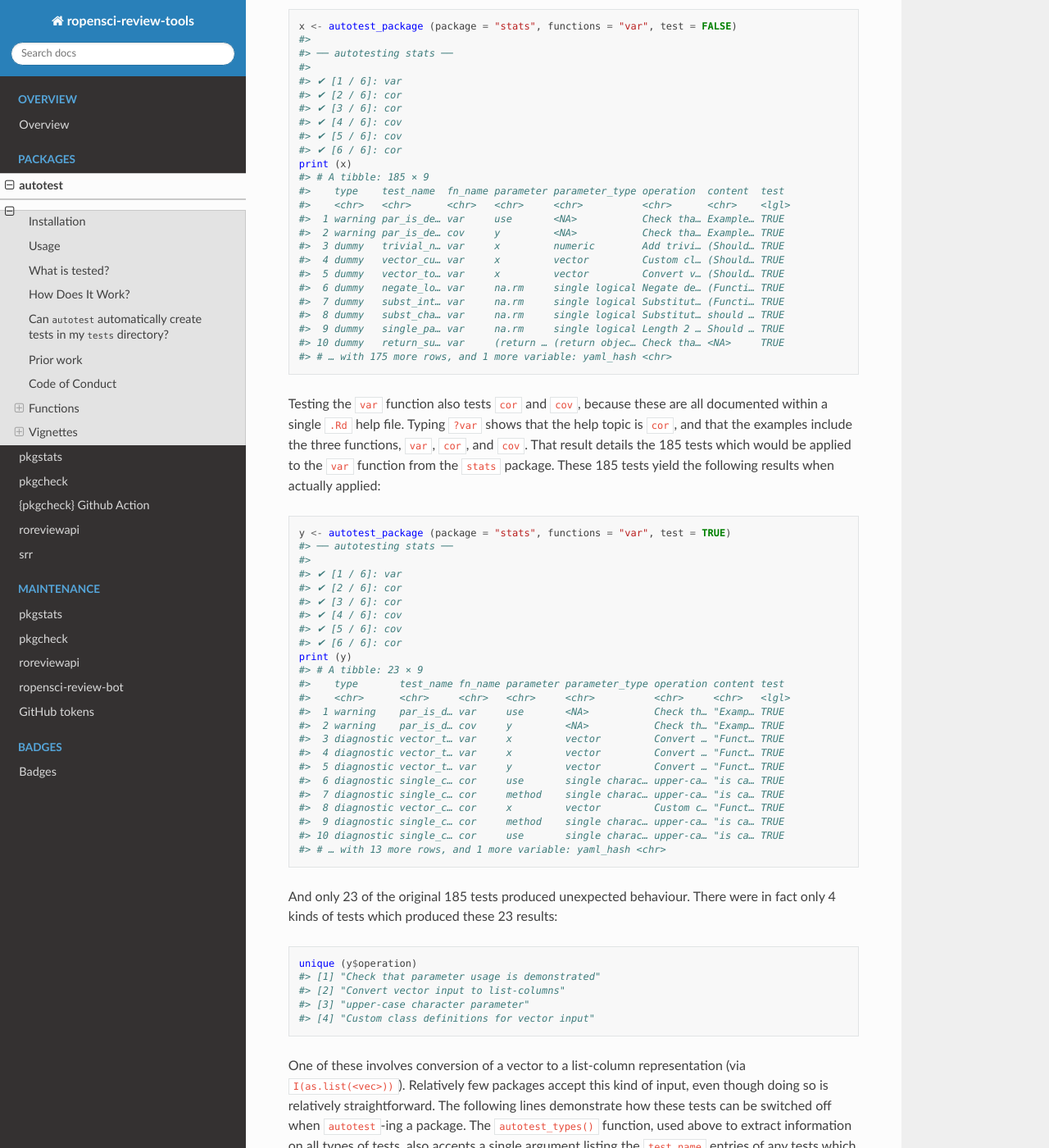
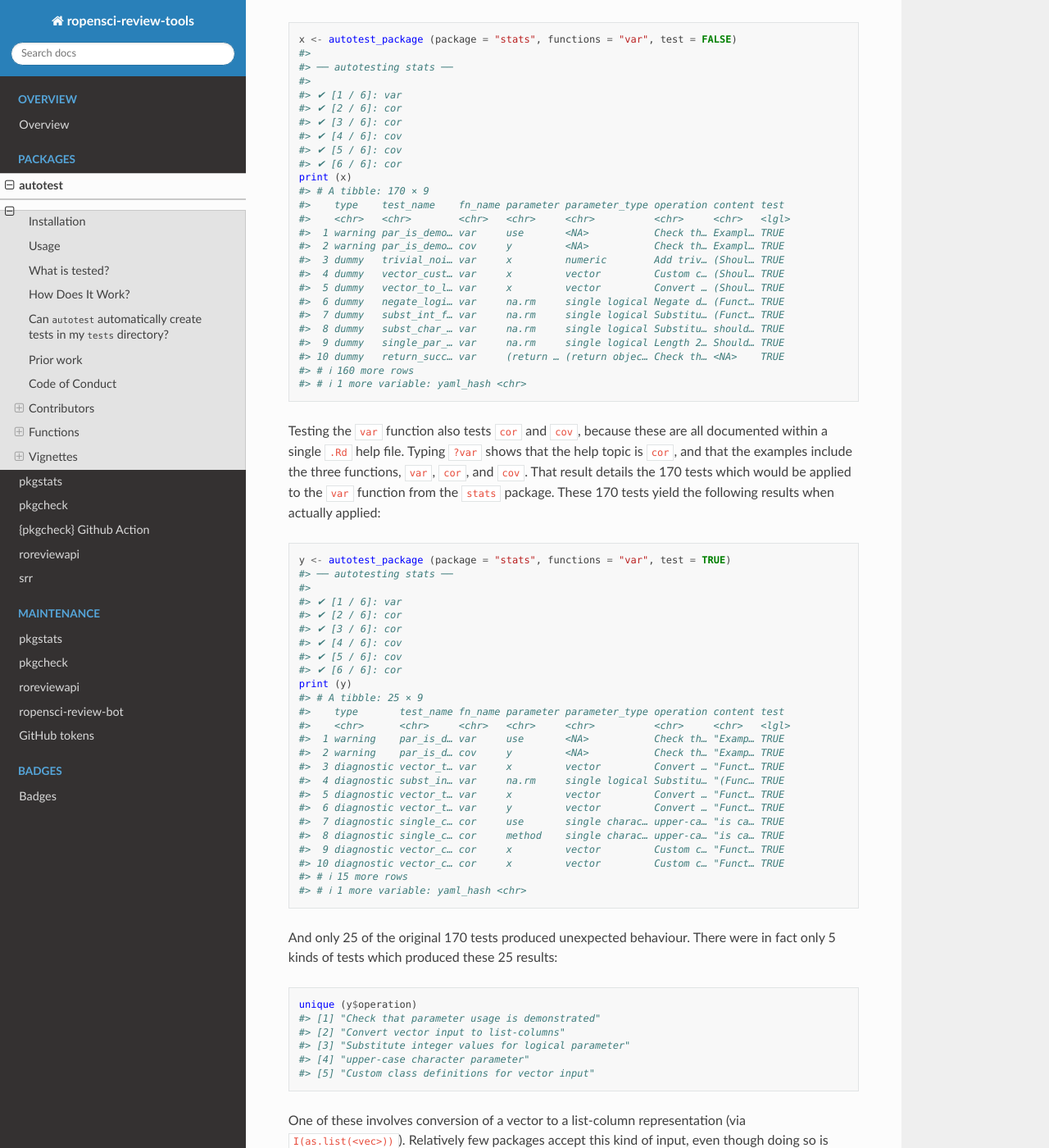
Before and after one commit to ropensci-review-tools/ropensci-review-tools, a Sphinx documentation site: the page built from docs/autotest/autotest.md, in a window 1280 px wide and 1400 px high, scrolled down 2229 px. Shown: the whole window at 82% size. Built offline with Sphinx 7.4.7 and the Read the Docs theme 2.0.0, drawn with Linux system fonts in a browser that asks for light colours; pages that are not in the unit, such as notebooks, are missing from menus; some of the changed text lies outside the part shown.

Commit message:
update autotest docs

````diff
--- a/docs/autotest/autotest.md
+++ b/docs/autotest/autotest.md
@@ -24,15 +24,16 @@
 As shown there, simply enable the universe with
 
 ``` r
-options(repos = c(
+options (repos = c (
     ropenscireviewtools = "https://ropensci-review-tools.r-universe.dev",
-    CRAN = "https://cloud.r-project.org"))
+    CRAN = "https://cloud.r-project.org"
+))
 ```
 
 And then install the usual way with,
 
 ``` r
-install.packages("autotest")
+install.packages ("autotest")
 ```
 
 Alternatively, the package can be installed by running one of the
@@ -40,10 +41,10 @@
 
 ``` r
 # install.packages("remotes")
-remotes::install_git("https://git.sr.ht/~mpadge/autotest")
-remotes::install_bitbucket("mpadge/autotest")
-remotes::install_gitlab("mpadge/autotest")
-remotes::install_github("ropensci-review-tools/autotest")
+remotes::install_git ("https://git.sr.ht/~mpadge/autotest")
+remotes::install_bitbucket ("mpadge/autotest")
+remotes::install_gitlab ("mpadge/autotest")
+remotes::install_github ("ropensci-review-tools/autotest")
 ```
 
 The package can then be loaded the usual way:
@@ -88,19 +89,19 @@
 ``` r
 autotest_types ()
 #> # A tibble: 27 × 8
-#>    type  test_name  fn_name parameter parameter_type operation   content   test
-#>    <chr> <chr>      <chr>   <chr>     <chr>          <chr>       <chr>     <lgl>
-#>  1 dummy rect_as_o… <NA>    <NA>      rectangular    Convert on… "check f… TRUE
-#>  2 dummy rect_comp… <NA>    <NA>      rectangular    Convert on… "expect … TRUE
-#>  3 dummy rect_comp… <NA>    <NA>      rectangular    Convert on… "expect … TRUE
-#>  4 dummy rect_comp… <NA>    <NA>      rectangular    Convert on… "expect … TRUE
-#>  5 dummy extend_re… <NA>    <NA>      rectangular    Extend exi… "(Should… TRUE
-#>  6 dummy replace_r… <NA>    <NA>      rectangular    Replace cl… "(Should… TRUE
-#>  7 dummy vector_to… <NA>    <NA>      vector         Convert ve… "(Should… TRUE
-#>  8 dummy vector_cu… <NA>    <NA>      vector         Custom cla… "(Should… TRUE
-#>  9 dummy double_is… <NA>    <NA>      numeric        Check whet… "int par… TRUE
-#> 10 dummy trivial_n… <NA>    <NA>      numeric        Add trivia… "(Should… TRUE
-#> # … with 17 more rows
+#>    type  test_name      fn_name parameter parameter_type operation content test
+#>    <chr> <chr>          <chr>   <chr>     <chr>          <chr>     <chr>   <lgl>
+#>  1 dummy rect_as_other  <NA>    <NA>      rectangular    Convert … "check… TRUE
+#>  2 dummy rect_compare_… <NA>    <NA>      rectangular    Convert … "expec… TRUE
+#>  3 dummy rect_compare_… <NA>    <NA>      rectangular    Convert … "expec… TRUE
+#>  4 dummy rect_compare_… <NA>    <NA>      rectangular    Convert … "expec… TRUE
+#>  5 dummy extend_rect_c… <NA>    <NA>      rectangular    Extend e… "(Shou… TRUE
+#>  6 dummy replace_rect_… <NA>    <NA>      rectangular    Replace … "(Shou… TRUE
+#>  7 dummy vector_to_lis… <NA>    <NA>      vector         Convert … "(Shou… TRUE
+#>  8 dummy vector_custom… <NA>    <NA>      vector         Custom c… "(Shou… TRUE
+#>  9 dummy double_is_int  <NA>    <NA>      numeric        Check wh… "int p… TRUE
+#> 10 dummy trivial_noise  <NA>    <NA>      numeric        Add triv… "(Shou… TRUE
+#> # ℹ 17 more rows
 ```
 
 That functions returns a [`tibble`](https://tibble.tidyverse.org)
@@ -136,28 +137,29 @@
 #> ✔ [5 / 6]: cov
 #> ✔ [6 / 6]: cor
 print (x)
-#> # A tibble: 185 × 9
-#>    type    test_name  fn_name parameter parameter_type operation  content  test
-#>    <chr>   <chr>      <chr>   <chr>     <chr>          <chr>      <chr>    <lgl>
-#>  1 warning par_is_de… var     use       <NA>           Check tha… Example… TRUE
-#>  2 warning par_is_de… cov     y         <NA>           Check tha… Example… TRUE
-#>  3 dummy   trivial_n… var     x         numeric        Add trivi… (Should… TRUE
-#>  4 dummy   vector_cu… var     x         vector         Custom cl… (Should… TRUE
-#>  5 dummy   vector_to… var     x         vector         Convert v… (Should… TRUE
-#>  6 dummy   negate_lo… var     na.rm     single logical Negate de… (Functi… TRUE
-#>  7 dummy   subst_int… var     na.rm     single logical Substitut… (Functi… TRUE
-#>  8 dummy   subst_cha… var     na.rm     single logical Substitut… should … TRUE
-#>  9 dummy   single_pa… var     na.rm     single logical Length 2 … Should … TRUE
-#> 10 dummy   return_su… var     (return … (return objec… Check tha… <NA>     TRUE
-#> # … with 175 more rows, and 1 more variable: yaml_hash <chr>
+#> # A tibble: 170 × 9
+#>    type    test_name    fn_name parameter parameter_type operation content test
+#>    <chr>   <chr>        <chr>   <chr>     <chr>          <chr>     <chr>   <lgl>
+#>  1 warning par_is_demo… var     use       <NA>           Check th… Exampl… TRUE
+#>  2 warning par_is_demo… cov     y         <NA>           Check th… Exampl… TRUE
+#>  3 dummy   trivial_noi… var     x         numeric        Add triv… (Shoul… TRUE
+#>  4 dummy   vector_cust… var     x         vector         Custom c… (Shoul… TRUE
+#>  5 dummy   vector_to_l… var     x         vector         Convert … (Shoul… TRUE
+#>  6 dummy   negate_logi… var     na.rm     single logical Negate d… (Funct… TRUE
+#>  7 dummy   subst_int_f… var     na.rm     single logical Substitu… (Funct… TRUE
+#>  8 dummy   subst_char_… var     na.rm     single logical Substitu… should… TRUE
+#>  9 dummy   single_par_… var     na.rm     single logical Length 2… Should… TRUE
+#> 10 dummy   return_succ… var     (return … (return objec… Check th… <NA>    TRUE
+#> # ℹ 160 more rows
+#> # ℹ 1 more variable: yaml_hash <chr>
 ```
 
 Testing the `var` function also tests `cor` and `cov`, because these are
 all documented within a single `.Rd` help file. Typing `?var` shows that
 the help topic is `cor`, and that the examples include the three
-functions, `var`, `cor`, and `cov`. That result details the 185 tests
+functions, `var`, `cor`, and `cov`. That result details the 170 tests
 which would be applied to the `var` function from the `stats` package.
-These 185 tests yield the following results when actually applied:
+These 170 tests yield the following results when actually applied:
 
 ``` r
 y <- autotest_package (package = "stats", functions = "var", test = TRUE)
@@ -170,32 +172,34 @@
 #> ✔ [5 / 6]: cov
 #> ✔ [6 / 6]: cor
 print (y)
-#> # A tibble: 23 × 9
+#> # A tibble: 25 × 9
 #>    type       test_name fn_name parameter parameter_type operation content test
 #>    <chr>      <chr>     <chr>   <chr>     <chr>          <chr>     <chr>   <lgl>
 #>  1 warning    par_is_d… var     use       <NA>           Check th… "Examp… TRUE
 #>  2 warning    par_is_d… cov     y         <NA>           Check th… "Examp… TRUE
 #>  3 diagnostic vector_t… var     x         vector         Convert … "Funct… TRUE
-#>  4 diagnostic vector_t… var     x         vector         Convert … "Funct… TRUE
-#>  5 diagnostic vector_t… var     y         vector         Convert … "Funct… TRUE
-#>  6 diagnostic single_c… cor     use       single charac… upper-ca… "is ca… TRUE
-#>  7 diagnostic single_c… cor     method    single charac… upper-ca… "is ca… TRUE
-#>  8 diagnostic vector_c… cor     x         vector         Custom c… "Funct… TRUE
-#>  9 diagnostic single_c… cor     method    single charac… upper-ca… "is ca… TRUE
-#> 10 diagnostic single_c… cor     use       single charac… upper-ca… "is ca… TRUE
-#> # … with 13 more rows, and 1 more variable: yaml_hash <chr>
+#>  4 diagnostic subst_in… var     na.rm     single logical Substitu… "(Func… TRUE
+#>  5 diagnostic vector_t… var     x         vector         Convert … "Funct… TRUE
+#>  6 diagnostic vector_t… var     y         vector         Convert … "Funct… TRUE
+#>  7 diagnostic single_c… cor     use       single charac… upper-ca… "is ca… TRUE
+#>  8 diagnostic single_c… cor     method    single charac… upper-ca… "is ca… TRUE
+#>  9 diagnostic vector_c… cor     x         vector         Custom c… "Funct… TRUE
+#> 10 diagnostic vector_c… cor     x         vector         Custom c… "Funct… TRUE
+#> # ℹ 15 more rows
+#> # ℹ 1 more variable: yaml_hash <chr>
 ```
 
-And only 23 of the original 185 tests produced unexpected behaviour.
-There were in fact only 4 kinds of tests which produced these 23
+And only 25 of the original 170 tests produced unexpected behaviour.
+There were in fact only 5 kinds of tests which produced these 25
 results:
 
 ``` r
 unique (y$operation)
 #> [1] "Check that parameter usage is demonstrated"
 #> [2] "Convert vector input to list-columns"
-#> [3] "upper-case character parameter"
-#> [4] "Custom class definitions for vector input"
+#> [3] "Substitute integer values for logical parameter"
+#> [4] "upper-case character parameter"
+#> [5] "Custom class definitions for vector input"
 ```
 
 One of these involves conversion of a vector to a list-column
@@ -209,8 +213,10 @@
 
 ``` r
 types <- autotest_types (notest = "vector_to_list_col")
-y <- autotest_package (package = "stats", functions = "var",
-                       test = TRUE, test_data = types)
+y <- autotest_package (
+    package = "stats", functions = "var",
+    test = TRUE, test_data = types
+)
 #> ── autotesting stats ──
 #>
 #> ✔ [1 / 6]: var
@@ -220,20 +226,21 @@
 #> ✔ [5 / 6]: cov
 #> ✔ [6 / 6]: cor
 print (y)
-#> # A tibble: 28 × 9
+#> # A tibble: 22 × 9
 #>    type       test_name fn_name parameter parameter_type operation content test
 #>    <chr>      <chr>     <chr>   <chr>     <chr>          <chr>     <chr>   <lgl>
 #>  1 warning    par_is_d… var     use       <NA>           Check th… Exampl… TRUE
 #>  2 warning    par_is_d… cov     y         <NA>           Check th… Exampl… TRUE
-#>  3 diagnostic single_c… cor     use       single charac… upper-ca… is cas… TRUE
-#>  4 diagnostic single_c… cor     method    single charac… upper-ca… is cas… TRUE
-#>  5 diagnostic vector_c… cor     x         vector         Custom c… Functi… TRUE
-#>  6 diagnostic single_c… cor     method    single charac… upper-ca… is cas… TRUE
-#>  7 diagnostic single_c… cor     use       single charac… upper-ca… is cas… TRUE
-#>  8 diagnostic single_c… cor     use       single charac… upper-ca… is cas… TRUE
-#>  9 diagnostic single_c… cor     method    single charac… upper-ca… is cas… TRUE
-#> 10 diagnostic vector_c… cov     x         vector         Custom c… Functi… TRUE
-#> # … with 18 more rows, and 1 more variable: yaml_hash <chr>
+#>  3 diagnostic subst_in… var     na.rm     single logical Substitu… (Funct… TRUE
+#>  4 diagnostic single_c… cor     use       single charac… upper-ca… is cas… TRUE
+#>  5 diagnostic single_c… cor     method    single charac… upper-ca… is cas… TRUE
+#>  6 diagnostic vector_c… cor     x         vector         Custom c… Functi… TRUE
+#>  7 diagnostic vector_c… cor     x         vector         Custom c… Functi… TRUE
+#>  8 diagnostic single_c… cor     method    single charac… upper-ca… is cas… TRUE
+#>  9 diagnostic single_c… cor     use       single charac… upper-ca… is cas… TRUE
+#> 10 diagnostic single_c… cor     use       single charac… upper-ca… is cas… TRUE
+#> # ℹ 12 more rows
+#> # ℹ 1 more variable: yaml_hash <chr>
 ```
 
 Those tests are still returned from `autotest_package()`, but with
@@ -266,6 +273,146 @@
 Conduct](https://ropensci.org/code-of-conduct/). By contributing to this
 project, you agree to abide by its terms.
 
+## Contributors
+
+<!-- ALL-CONTRIBUTORS-LIST:START - Do not remove or modify this section -->
+<!-- prettier-ignore-start -->
+<!-- markdownlint-disable -->
+
+All contributions to this project are gratefully acknowledged using the
+[`allcontributors`
+package](https://github.com/ropenscilabs/allcontributors) following the
+[all-contributors](https://allcontributors.org) specification.
+Contributions of any kind are welcome!
+
+### Code
+
+<table>
+<tr>
+<td align="center">
+<a href="https://github.com/mpadge">
+<img src="https://avatars.githubusercontent.com/u/6697851?v=4" width="100px;" alt=""/>
+</a><br>
+<a href="https://github.com/ropensci-review-tools/autotest/commits?author=mpadge">mpadge</a>
+</td>
+<td align="center">
+<a href="https://github.com/helske">
+<img src="https://avatars.githubusercontent.com/u/1560448?v=4" width="100px;" alt=""/>
+</a><br>
+<a href="https://github.com/ropensci-review-tools/autotest/commits?author=helske">helske</a>
+</td>
+<td align="center">
+<a href="https://github.com/maelle">
+<img src="https://avatars.githubusercontent.com/u/8360597?v=4" width="100px;" alt=""/>
+</a><br>
+<a href="https://github.com/ropensci-review-tools/autotest/commits?author=maelle">maelle</a>
+</td>
+<td align="center">
+<a href="https://github.com/simpar1471">
+<img src="https://avatars.githubusercontent.com/u/65285181?v=4" width="100px;" alt=""/>
+</a><br>
+<a href="https://github.com/ropensci-review-tools/autotest/commits?author=simpar1471">simpar1471</a>
+</td>
+</tr>
+</table>
+
+### Issue Authors
+
+<table>
+<tr>
+<td align="center">
+<a href="https://github.com/noamross">
+<img src="https://avatars.githubusercontent.com/u/571752?v=4" width="100px;" alt=""/>
+</a><br>
+<a href="https://github.com/ropensci-review-tools/autotest/issues?q=is%3Aissue+author%3Anoamross">noamross</a>
+</td>
+<td align="center">
+<a href="https://github.com/njtierney">
+<img src="https://avatars.githubusercontent.com/u/6488485?u=3eacd57f61342d1c3cecd5c8ac741b1c4897e1de&v=4" width="100px;" alt=""/>
+</a><br>
+<a href="https://github.com/ropensci-review-tools/autotest/issues?q=is%3Aissue+author%3Anjtierney">njtierney</a>
+</td>
+<td align="center">
+<a href="https://github.com/JeffreyRStevens">
+<img src="https://avatars.githubusercontent.com/u/51374986?u=aaa90c8bc7973213aa29cbf69a821bf18ee9bedf&v=4" width="100px;" alt=""/>
+</a><br>
+<a href="https://github.com/ropensci-review-tools/autotest/issues?q=is%3Aissue+author%3AJeffreyRStevens">JeffreyRStevens</a>
+</td>
+<td align="center">
+<a href="https://github.com/bbolker">
+<img src="https://avatars.githubusercontent.com/u/78918?v=4" width="100px;" alt=""/>
+</a><br>
+<a href="https://github.com/ropensci-review-tools/autotest/issues?q=is%3Aissue+author%3Abbolker">bbolker</a>
+</td>
+<td align="center">
+<a href="https://github.com/mattfidler">
+<img src="https://avatars.githubusercontent.com/u/514778?u=9b4cbf14caf7dca48a1696eefbdc2ac50a6f6507&v=4" width="100px;" alt=""/>
+</a><br>
+<a href="https://github.com/ropensci-review-tools/autotest/issues?q=is%3Aissue+author%3Amattfidler">mattfidler</a>
+</td>
+<td align="center">
+<a href="https://github.com/kieranjmartin">
+<img src="https://avatars.githubusercontent.com/u/15383022?v=4" width="100px;" alt=""/>
+</a><br>
+<a href="https://github.com/ropensci-review-tools/autotest/issues?q=is%3Aissue+author%3Akieranjmartin">kieranjmartin</a>
+</td>
+<td align="center">
+<a href="https://github.com/statnmap">
+<img src="https://avatars.githubusercontent.com/u/21193866?u=073dc3920b91762de2543317110d7f2a319e433a&v=4" width="100px;" alt=""/>
+</a><br>
+<a href="https://github.com/ropensci-review-tools/autotest/issues?q=is%3Aissue+author%3Astatnmap">statnmap</a>
+</td>
+</tr>
+<tr>
+<td align="center">
+<a href="https://github.com/vgherard">
+<img src="https://avatars.githubusercontent.com/u/62836440?u=8ea1b4592c7304c0e8c50cd7f1ae132ebfe7e9c9&v=4" width="100px;" alt=""/>
+</a><br>
+<a href="https://github.com/ropensci-review-tools/autotest/issues?q=is%3Aissue+author%3Avgherard">vgherard</a>
+</td>
+<td align="center">
+<a href="https://github.com/christophsax">
+<img src="https://avatars.githubusercontent.com/u/1390827?u=ce6363f6da758d1bb85987d021cacc34a81c8837&v=4" width="100px;" alt=""/>
+</a><br>
+<a href="https://github.com/ropensci-review-tools/autotest/issues?q=is%3Aissue+author%3Achristophsax">christophsax</a>
+</td>
+<td align="center">
+<a href="https://github.com/joelnitta">
+<img src="https://avatars.githubusercontent.com/u/13459362?v=4" width="100px;" alt=""/>
+</a><br>
+<a href="https://github.com/ropensci-review-tools/autotest/issues?q=is%3Aissue+author%3Ajoelnitta">joelnitta</a>
+</td>
+<td align="center">
+<a href="https://github.com/santikka">
+<img src="https://avatars.githubusercontent.com/u/8639149?v=4" width="100px;" alt=""/>
+</a><br>
+<a href="https://github.com/ropensci-review-tools/autotest/issues?q=is%3Aissue+author%3Asantikka">santikka</a>
+</td>
+<td align="center">
+<a href="https://github.com/gilbertocamara">
+<img src="https://avatars.githubusercontent.com/u/6058509?u=22d1d5486b5df88b23ead0cd3d43bbf64c3c4138&v=4" width="100px;" alt=""/>
+</a><br>
+<a href="https://github.com/ropensci-review-tools/autotest/issues?q=is%3Aissue+author%3Agilbertocamara">gilbertocamara</a>
+</td>
+</tr>
+</table>
+
+### Issue Contributors
+
+<table>
+<tr>
+<td align="center">
+<a href="https://github.com/schneiderpy">
+<img src="https://avatars.githubusercontent.com/u/77991319?u=4242d4c5942fced6368dd5c68221e6618092cbf8&v=4" width="100px;" alt=""/>
+</a><br>
+<a href="https://github.com/ropensci-review-tools/autotest/issues?q=is%3Aissue+commenter%3Aschneiderpy">schneiderpy</a>
+</td>
+</tr>
+</table>
+<!-- markdownlint-enable -->
+<!-- prettier-ignore-end -->
+<!-- ALL-CONTRIBUTORS-LIST:END -->
+
 ## Functions
 
 ```{toctree}
````
Also changed, not shown: other parts of docs/autotest/autotest.md (+1 -0 lines), docs/autotest/functions/at_yaml_template.md (+1 -0 lines), docs/autotest/functions/autotest-package.md (+1 -6 lines), docs/autotest/functions/autotest_package.md (+1 -1 lines), docs/autotest/functions/autotest_yaml.md (added, +53 -0 lines), docs/autotest/functions/examples_to_yaml.md (+2 -1 lines).
